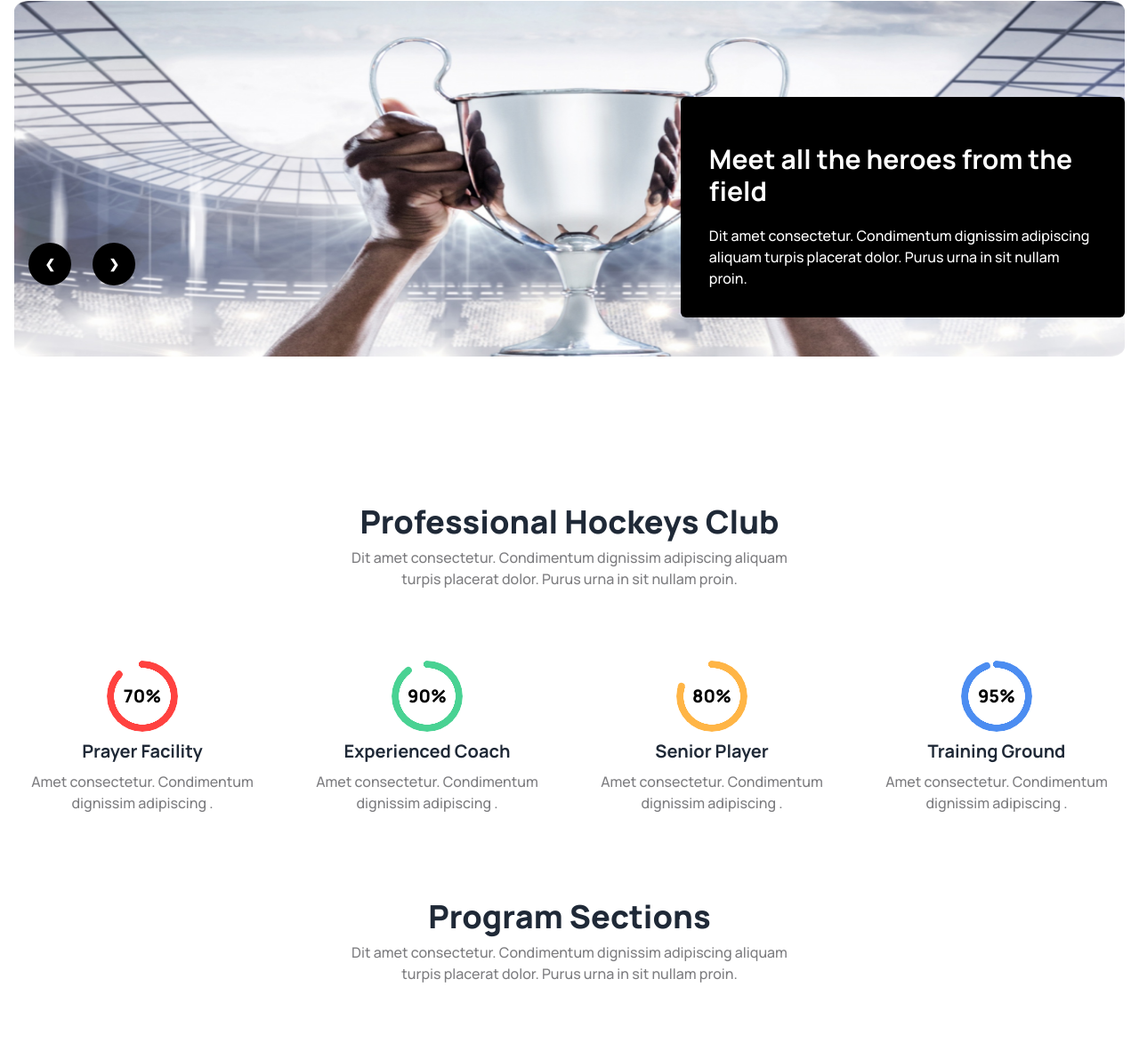
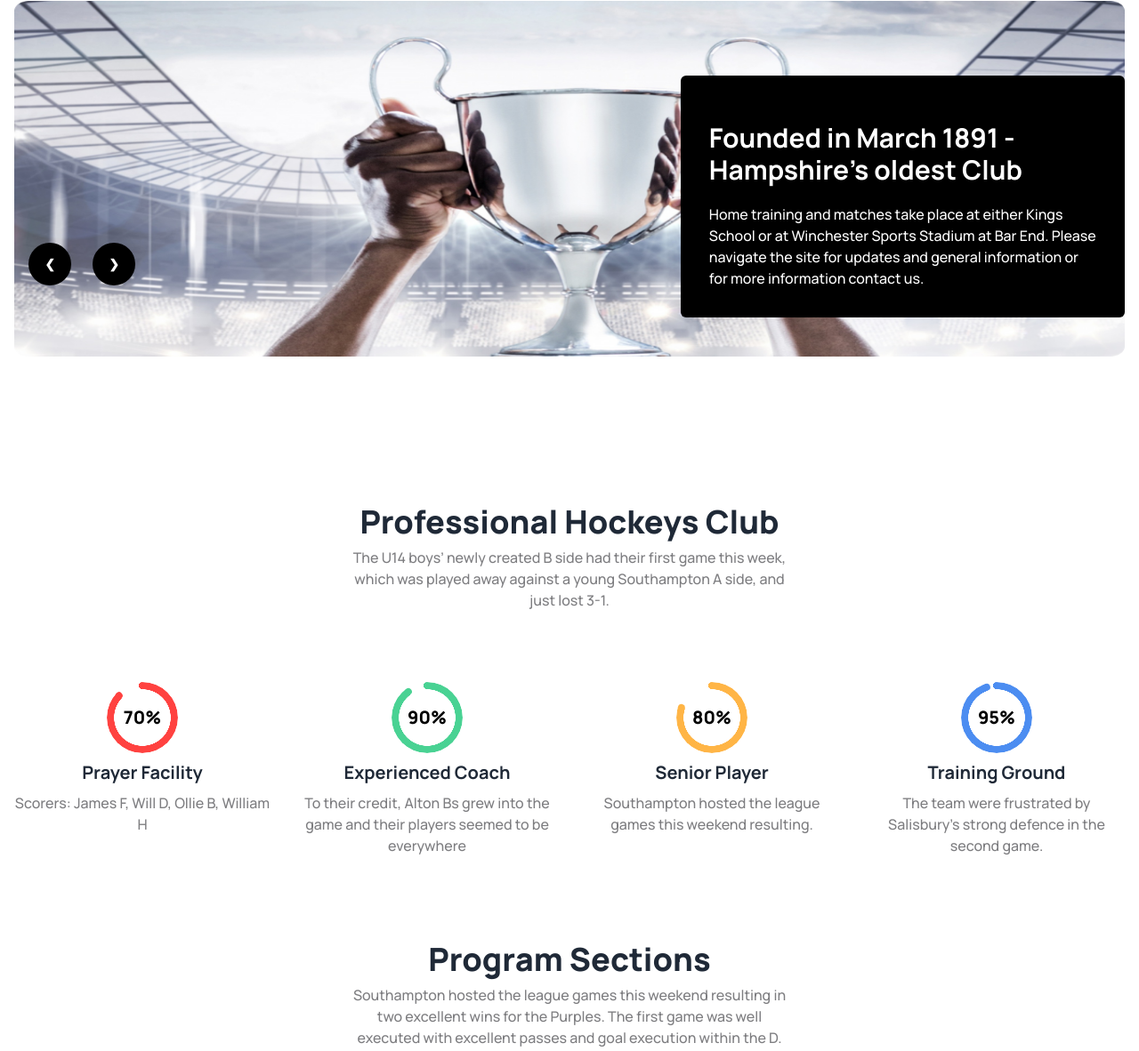
Before and after one commit to masuddrak/Hockeys, a plain HTML site: page index.html in a window 1280 px wide. Shown: the part 67-1249 px from the top of the page at 89% size. Drawn offline with nearby package versions, Linux system fonts and the light colour scheme.

Commit message:
header text change

```diff
--- a/index.html
+++ b/index.html
@@ -92,10 +92,9 @@
                     <br>
                     <div
                         class="bg-black text-white bottom-0 mt-36 w-full mx-auto  absolute z-10 lg:w-2/5 p-8 lg:right-0 lg:bottom-48 m-3 rounded-md">
-                        <h3 class="text-xl lg:text-3xl font-bold my-5">Meet all the heroes from the field</h3>
-                        <p>Dit amet consectetur. Condimentum dignissim adipiscing aliquam turpis placerat dolor. Purus
-                            urna
-                            in sit nullam proin. </p>
+                        <h3 class="text-xl lg:text-3xl font-bold my-5">Founded in March 1891 - Hampshire’s oldest Club </h3>
+                        <p>Home training and matches take place at either Kings School or at Winchester Sports Stadium at Bar End.
+                            Please navigate the site for updates and general information or for more information contact us. </p>
                     </div>
                 </div>
                 <div id="slide2" class="carousel-item relative w-full h-[70vh]  ">
@@ -112,10 +111,10 @@
                     <br>
                     <div
                         class="bg-black text-white bottom-0 mt-36 w-full mx-auto absolute z-10 lg:w-2/5 p-8 lg:right-0 lg:bottom-48 m-3 rounded-md">
-                        <h3 class="text-xl lg:text-3xl font-bold my-5">Meet all the heroes from the field</h3>
-                        <p>Dit amet consectetur. Condimentum dignissim adipiscing aliquam turpis placerat dolor. Purus
-                            urna
-                            in sit nullam proin. </p>
+                        <h3 class="text-xl lg:text-3xl font-bold my-5">Winchester HC - Primary School Outreach Programme
+
+                        </h3>
+                        <p>For many years Winchester HC has run a sophisticated junior programme for over 600+ youngsters between the ages of 6 to 18, every season. The Club works closely with Kings school and the University of Winchester, and has a comprehensive coach  </p>
                     </div>
                 </div>
 
@@ -125,34 +124,32 @@
         <section class="hockey ">
             <div class="hockey_contant mt-5 lg:mt-0 lg:w-2/5 text-center mx-auto">
                 <h2 class="text-xl lg:text-4xl font-extrabold mb-2 ">Professional Hockeys Club</h2>
-                <p class="text-[#1313188c]"> Dit amet consectetur. Condimentum dignissim adipiscing aliquam turpis
-                    placerat dolor. Purus urna in sit
-                    nullam proin.</p>
+                <p class="text-[#1313188c]"> The U14 boys’ newly created B side had their first game this week, which was played away against a young Southampton A side, and just lost 3-1.</p>
             </div>
             <div class="hockey-container mt-20 grid grid-cols-1 lg:grid-cols-4 gap-8">
                 <div class="text-center space-y-2">
                     <div class="radial-progress text-primary_color" style="--value:87;" role="progressbar"><span
                             class="text-black text-xl font-extrabold">70%</span></div>
                     <h3 class="text-xl font-bold">Prayer Facility</h3>
-                    <p class="text-[#1313188c]">Amet consectetur. Condimentum dignissim adipiscing .</p>
+                    <p class="text-[#1313188c]">Scorers: James F, Will D, Ollie B, William H</p>
                 </div>
                 <div class="text-center space-y-2">
                     <div class="radial-progress text-[#49d293]" style="--value:90;" role="progressbar"><span
                             class="text-black text-xl font-extrabold">90%</span></div>
                     <h3 class="text-xl font-bold">Experienced Coach</h3>
-                    <p class="text-[#1313188c]">Amet consectetur. Condimentum dignissim adipiscing .</p>
+                    <p class="text-[#1313188c]">To their credit, Alton Bs grew into the game and their players seemed to be everywhere</p>
                 </div>
                 <div class="text-center space-y-2">
                     <div class="radial-progress text-[#ffb546]" style="--value:80;" role="progressbar"><span
                             class="text-black text-xl font-extrabold">80%</span></div>
                     <h3 class="text-xl font-bold">Senior Player</h3>
-                    <p class="text-[#1313188c]">Amet consectetur. Condimentum dignissim adipiscing .</p>
+                    <p class="text-[#1313188c]">Southampton hosted the league games this weekend resulting.</p>
                 </div>
                 <div class="text-center space-y-2">
                     <div class="radial-progress text-[#4c8df1]" style="--value:95;" role="progressbar"><span
                             class="text-black text-xl font-extrabold">95%</span></div>
                     <h3 class="text-xl font-bold">Training Ground</h3>
-                    <p class="text-[#1313188c]">Amet consectetur. Condimentum dignissim adipiscing .</p>
+                    <p class="text-[#1313188c]">The team were frustrated by Salisbury’s strong defence in the second game.</p>
                 </div>
 
             </div>
@@ -161,8 +158,7 @@
         <section class="program my-24">
             <div class="hockey_contant mt-5 lg:mt-0 lg:w-2/5 text-center mx-auto">
                 <h2 class="text-xl lg:text-4xl font-extrabold mb-2 ">Program Sections</h2>
-                <p class="text-[#1313188c]">Dit amet consectetur. Condimentum dignissim adipiscing aliquam turpis
-                    placerat dolor. Purus urna in sit nullam proin. </p>
+                <p class="text-[#1313188c]">Southampton hosted the league games this weekend resulting in two excellent wins for the Purples.  The first game was well executed with excellent passes and goal execution within the D.  </p>
             </div>
 
             <div class="program_container grid grid-cols-1 lg:grid-cols-2 gap-10 mt-10 lg:mt-20">
```
